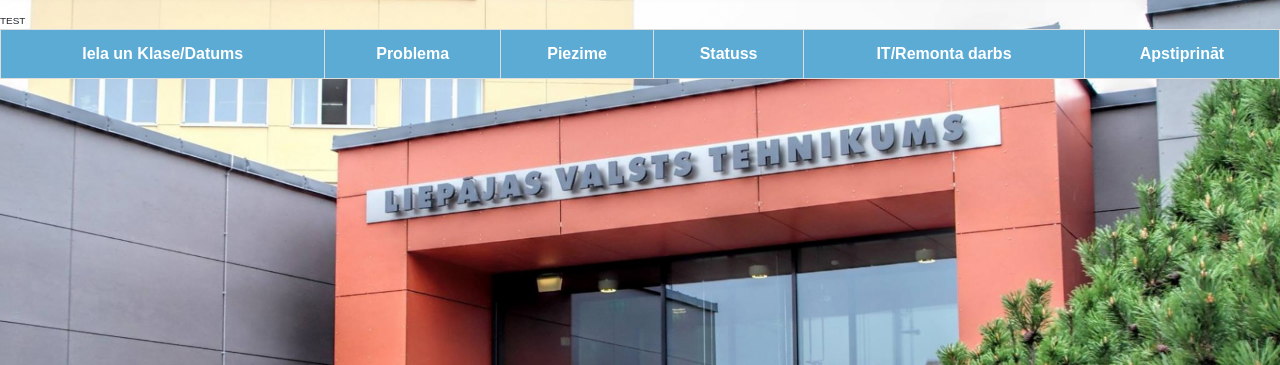
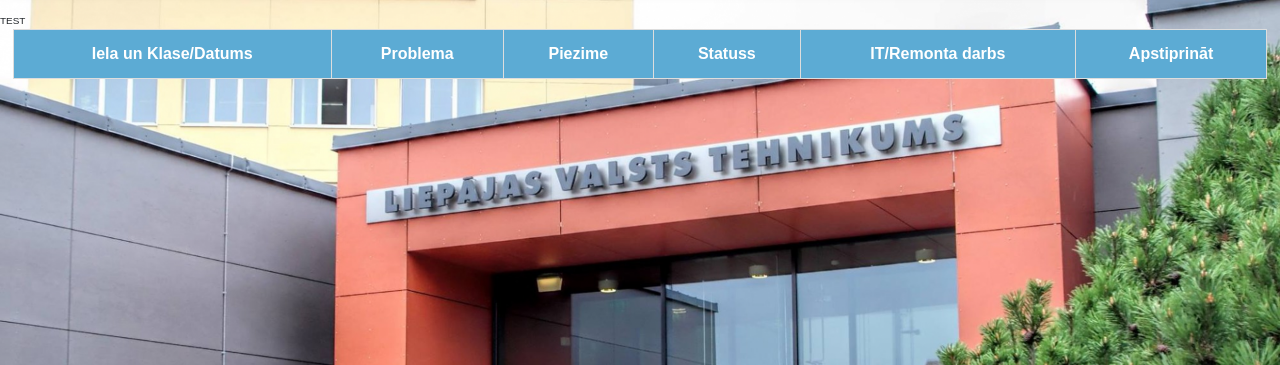
Before and after one commit to KnsGoyoLV/SchoolTicket, a PHP site: page / in a window 1280 px wide. Shown: the part 55-420 px from the top of the page. Run offline with PHP 8.4, Linux system fonts and the light colour scheme; the visitor is signed in with stand-in values (Sample User, id 1); data comes from the database, SQL or seed files in the repository; data that the repository does not hold is empty; some libraries are stand-ins or nearby versions.

Commit message:
panick save

```diff
--- a/style_main.css
+++ b/style_main.css
@@ -631,12 +631,12 @@ label {
     border-bottom: 1px solid #ddd;
 
 }
-.table{
-	width: 100%;
-	border-collapse: collapse;
+.table {
+    width: 98%;
+    border-collapse: collapse;
     background-color: #fff;
+    margin-left: 1%;
 }
-
 .table td,.table th{
   padding:12px 15px;
   border:1px solid #ddd;
```
